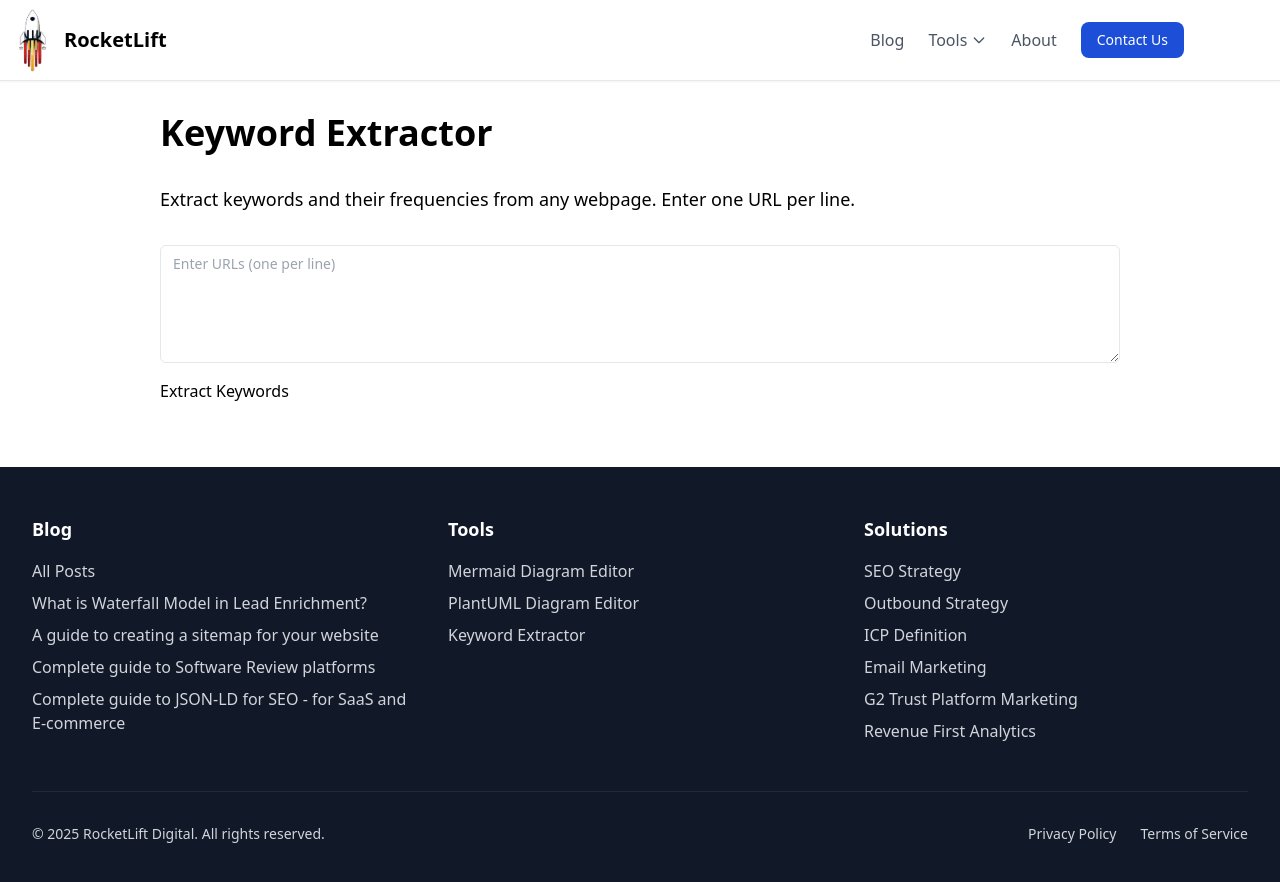
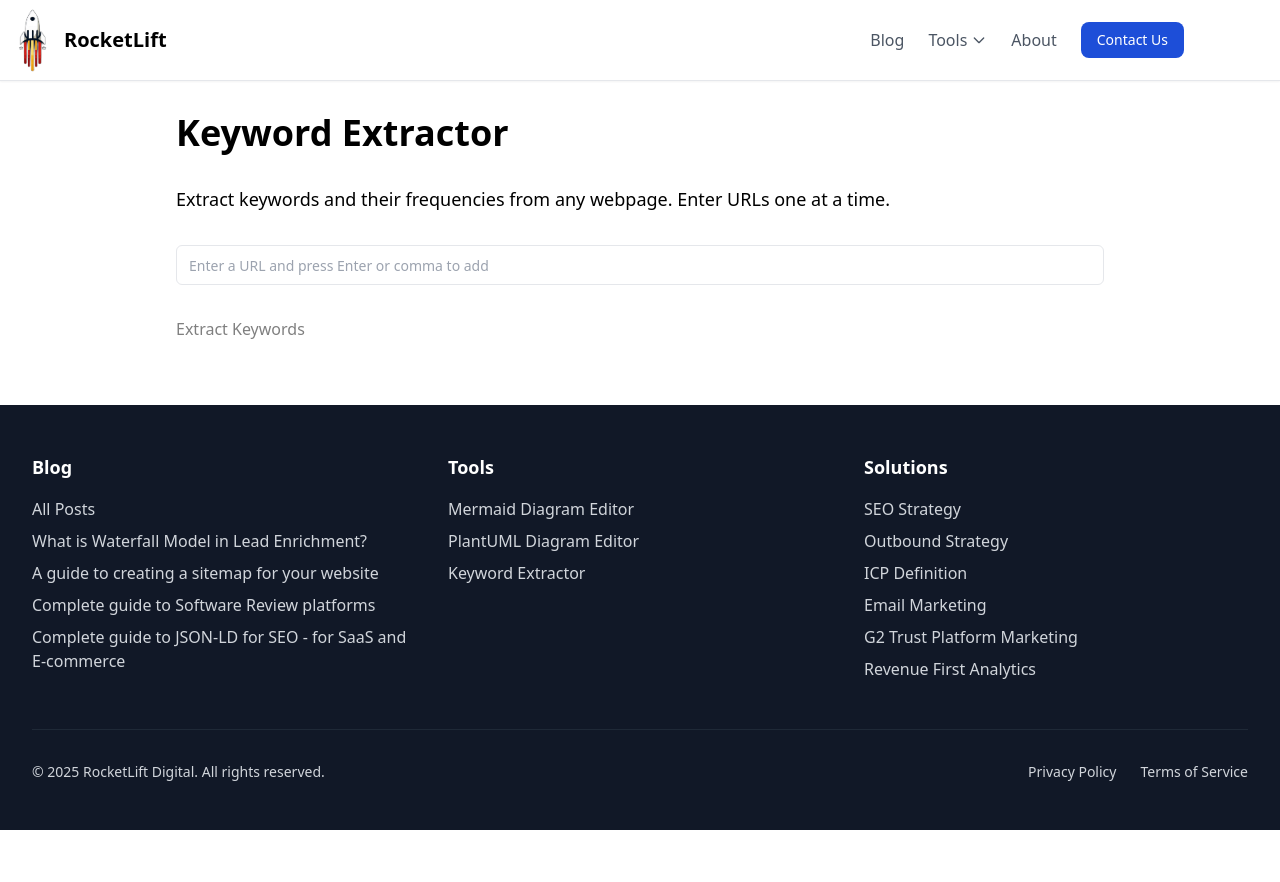
Before and after one commit to milangupta4/rocketlift-digital, a Next.js app: page /tools/keyword-extractor in a window 1280 px wide. Shown: the top 882 px of the page. After the commit the page ends 830 px from the top, so only its background shows below. Built offline with nearby package versions, Linux system fonts and the light colour scheme.

Commit message:
Improvements

```diff
--- a/src/app/tools/keyword-extractor/page.tsx
+++ b/src/app/tools/keyword-extractor/page.tsx
@@ -1,15 +1,48 @@
 'use client';
 
-import { useState } from 'react';
+import { useState, KeyboardEvent } from 'react';
 import { Button } from '@/components/ui/button';
-import { Textarea } from '@/components/ui/textarea';
+import { Input } from '@/components/ui/input';
 import { Card } from '@/components/ui/card';
+import { UrlPill } from '@/components/ui/url-pill';
+import { isValidDomain, formatUrl } from '@/lib/url-utils';
+
+interface UrlEntry {
+  url: string;
+  isValid: boolean;
+}
 
 export default function KeywordExtractor() {
-  const [urls, setUrls] = useState<string>('');
+  const [currentUrl, setCurrentUrl] = useState('');
+  const [urlList, setUrlList] = useState<UrlEntry[]>([]);
   const [results, setResults] = useState<Record<string, Record<string, number>> | null>(null);
   const [loading, setLoading] = useState(false);
   const [error, setError] = useState<string | null>(null);
+
+  const addUrl = (url: string) => {
+    const trimmedUrl = url.trim();
+    if (!trimmedUrl) return;
+
+    // Check if URL already exists
+    if (urlList.some(entry => entry.url === trimmedUrl)) {
+      return;
+    }
+
+    const isValid = isValidDomain(trimmedUrl);
+    setUrlList(prev => [...prev, { url: trimmedUrl, isValid }]);
+    setCurrentUrl('');
+  };
+
+  const handleKeyDown = (e: KeyboardEvent<HTMLInputElement>) => {
+    if (e.key === 'Enter' || e.key === ',') {
+      e.preventDefault();
+      addUrl(currentUrl);
+    }
+  };
+
+  const removeUrl = (indexToRemove: number) => {
+    setUrlList(prev => prev.filter((_, index) => index !== indexToRemove));
+  };
 
   const handleSubmit = async (e: React.FormEvent) => {
     e.preventDefault();
@@ -17,8 +50,13 @@ export default function KeywordExtractor() {
     setError(null);
 
     try {
-      // Split URLs by newline and filter empty lines
-      const urlList = urls.split('\n').filter(url => url.trim());
+      const validUrls = urlList
+        .filter(entry => entry.isValid)
+        .map(entry => formatUrl(entry.url));
+
+      if (validUrls.length === 0) {
+        throw new Error('No valid URLs to process');
+      }
 
       const response = await fetch('https://api.milangupta.io/api/keyword-extractor', {
         method: 'POST',
@@ -26,9 +64,9 @@ export default function KeywordExtractor() {
           'Content-Type': 'application/json',
         },
         body: JSON.stringify(
-          urlList.length === 1
-            ? { url: urlList[0] }
-            : { urls: urlList }
+          validUrls.length === 1
+            ? { url: validUrls[0] }
+            : { urls: validUrls }
         ),
       });
 
@@ -66,27 +104,40 @@ export default function KeywordExtractor() {
   };
 
   return (
-    <div className="container mx-auto py-8 w-full md:w-3/4">
+    <div className="container mx-auto py-8 px-4 w-full md:w-3/4">
       <h1 className="text-4xl font-bold mb-8">Keyword Extractor</h1>
 
       <div className="mb-8">
         <p className="text-lg mb-4">
-          Extract keywords and their frequencies from any webpage. Enter one URL per line.
+          Extract keywords and their frequencies from any webpage. Enter URLs one at a time.
         </p>
       </div>
 
       <form onSubmit={handleSubmit} className="mb-8">
         <div className="mb-4">
-          <Textarea
-            value={urls}
-            onChange={(e) => setUrls(e.target.value)}
-            placeholder="Enter URLs (one per line)"
-            rows={5}
-            className="w-full"
-            required
+          <Input
+            value={currentUrl}
+            onChange={(e: React.ChangeEvent<HTMLInputElement>) => setCurrentUrl(e.target.value)}
+            onKeyDown={handleKeyDown}
+            placeholder="Enter a URL and press Enter or comma to add"
+            className="w-full mb-4"
           />
+          <div className="flex flex-wrap gap-2 mb-4">
+            {urlList.map((entry, index) => (
+              <UrlPill
+                key={index}
+                url={entry.url}
+                isValid={entry.isValid}
+                onRemove={() => removeUrl(index)}
+              />
+            ))}
+          </div>
         </div>
-        <Button type="submit" disabled={loading}>
+
+        <Button
+          type="submit"
+          disabled={loading || urlList.length === 0 || !urlList.some(entry => entry.isValid)}
+        >
           {loading ? 'Extracting...' : 'Extract Keywords'}
         </Button>
       </form>
--- /dev/null
+++ b/src/components/ui/url-pill.tsx
@@ -0,0 +1,25 @@
+import { FC } from 'react';
+
+interface UrlPillProps {
+  url: string;
+  isValid: boolean;
+  onRemove: () => void;
+}
+
+export const UrlPill: FC<UrlPillProps> = ({ url, isValid, onRemove }) => {
+  return (
+    <div
+      className={`inline-flex items-center gap-2 px-3 py-1 rounded-full text-sm
+        ${isValid ? 'bg-blue-100 text-blue-800' : 'bg-red-100 text-red-800'}`}
+    >
+      <span className="truncate max-w-[200px]">{url}</span>
+      <button
+        type="button"
+        onClick={onRemove}
+        className="hover:text-gray-700 focus:outline-none"
+      >
+        ×
+      </button>
+    </div>
+  );
+};
--- /dev/null
+++ b/src/lib/url-utils.ts
@@ -0,0 +1,24 @@
+export const VALID_TLD = [
+  'com', 'org', 'net', 'edu', 'gov', 'mil', 'io', 'co', 'ai', 'app',
+  'dev', 'tech', 'info', 'biz', 'me', 'tv', 'us', 'uk', 'ca', 'au'
+];
+
+export const isValidDomain = (url: string): boolean => {
+  // Remove any protocol and www if present
+  const domainOnly = url.replace(/^(https?:\/\/)?(www\.)?/, '');
+
+  // Basic domain format validation
+  const domainRegex = /^[a-zA-Z0-9][a-zA-Z0-9-]*[a-zA-Z0-9]\.[a-zA-Z]{2,}$/;
+  if (!domainRegex.test(domainOnly)) return false;
+
+  // Check if TLD is in allowed list
+  const tld = domainOnly.split('.').pop()?.toLowerCase();
+  return tld ? VALID_TLD.includes(tld) : false;
+};
+
+export const formatUrl = (url: string): string => {
+  if (!/^https?:\/\//i.test(url)) {
+    return `https://${url}`;
+  }
+  return url;
+};
```
